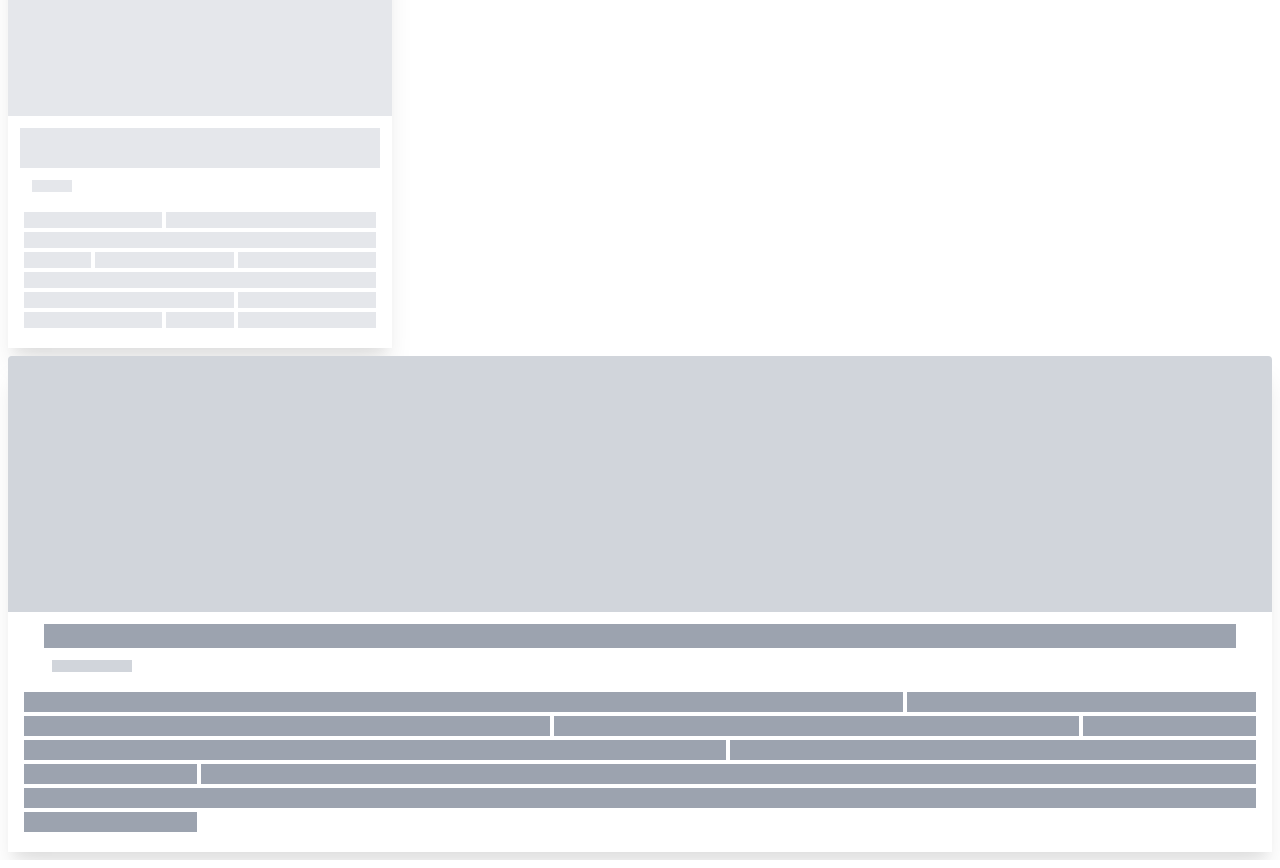
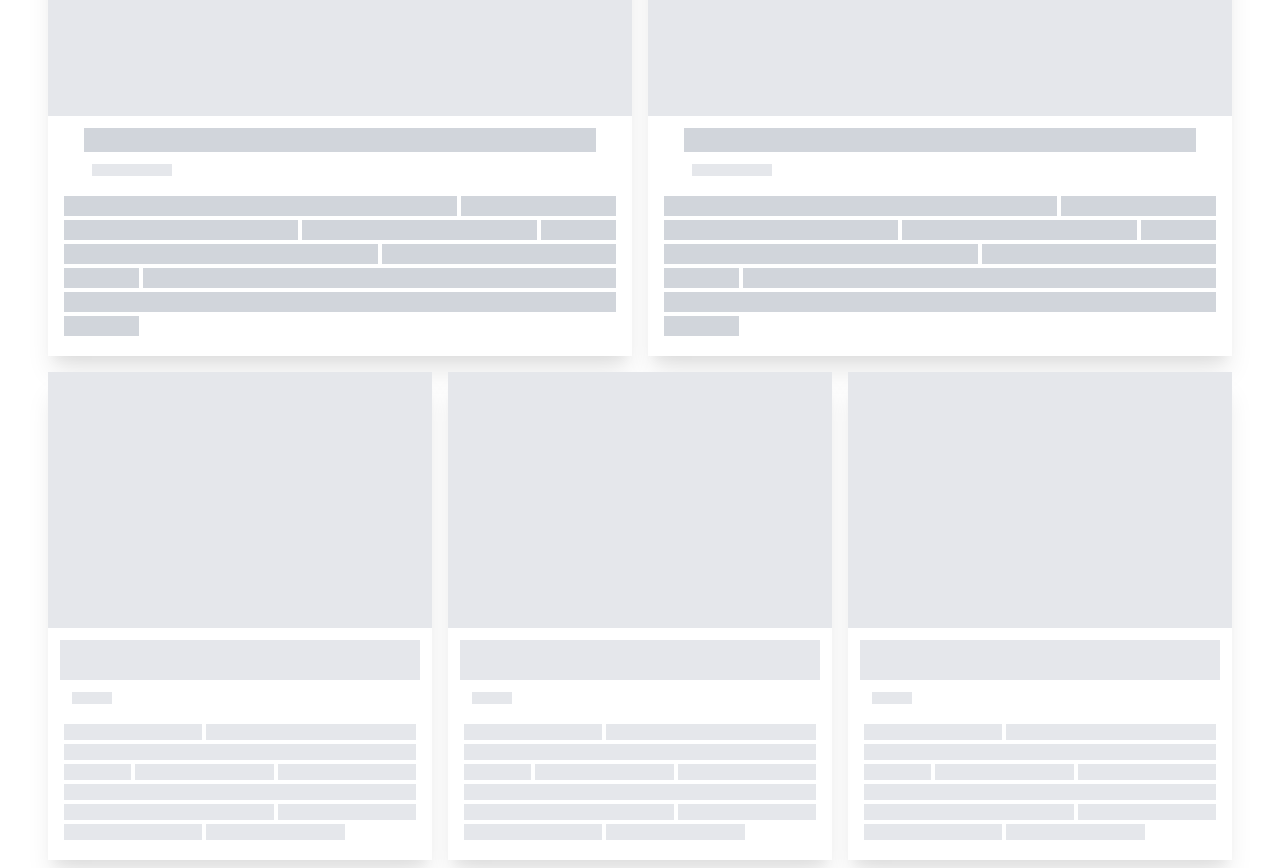
Before and after one commit to esmaeilmirzaee/ReactPlaygroundQuery, a React (Create React App) app: page / in a window 1280 px wide. Shown: the part 1920-2788 px from the top of the page. Built offline with nearby package versions, Linux system fonts and the light colour scheme.

Commit message:
initial commit

```diff
--- a/src/App.js
+++ b/src/App.js
@@ -7,8 +7,7 @@ import Planets from './components/Planets';
 
 import { Bultin } from './components/posts/main';
 
-import PostLoader from './loader/posts/PostLoader';
-import HeaderLoader from './loader/posts/HeaderLoader';
+import { PostsLoader } from './loader/posts/main';
 
 export default function App() {
 	let [page, setPage] = useState('people');
@@ -30,10 +29,7 @@ export default function App() {
 				<Bultin />
 			</div>
 			<div>
-				<PostLoader />
-			</div>
-			<div>
-				<HeaderLoader />
+				<PostsLoader />
 			</div>
 		</>
 	);
--- a/src/loader/posts/HeaderLoader.jsx
+++ b/src/loader/posts/HeaderLoader.jsx
@@ -3,30 +3,30 @@ function HeaderLoader() {
 		<div className="shadow-xl overflow-hidden m-2">
 			<div className="">
 				{/* Post poster */}
-				<div className="w-full h-64 bg-gray-300 rounded rounded-b-none animate-pulse"></div>
+				<div className="w-full h-64 bg-gray-200 rounded rounded-b-none animate-pulse"></div>
 				{/* Post title */}
 				<div className="m-3">
-					<div className="h-6 mx-6 bg-gray-400 animate-pulse"></div>
+					<div className="h-6 mx-6 bg-gray-300 animate-pulse"></div>
 				</div>
 				{/* Publish date */}
 				<div className="m-1">
-					<div className="h-3 w-20 ml-10 bg-gray-300 animate-pulse"></div>
+					<div className="h-3 w-20 ml-10 bg-gray-200 animate-pulse"></div>
 				</div>
 			</div>
 			{/* Post brief */}
 			<div className="mt-1 mb-1 p-4">
 				<div className="grid grid-cols-7 gap-1">
-					<div className="col-span-5 h-5 bg-gray-400 animate-pulse"></div>
-					<div className="col-span-2 h-5 bg-gray-400 animate-pulse"></div>
-					<div className="col-span-3 h-5 bg-gray-400 animate-pulse"></div>
-					<div className="col-span-3 h-5 bg-gray-400 animate-pulse"></div>
-					<div className="col-span-1 h-5 bg-gray-400 animate-pulse"></div>
-					<div className="col-span-4 h-5 bg-gray-400 animate-pulse"></div>
-					<div className="col-span-3 h-5 bg-gray-400 animate-pulse"></div>
-					<div className="col-span-1 h-5 bg-gray-400 animate-pulse"></div>
-					<div className="col-span-6 h-5 bg-gray-400 animate-pulse"></div>
-					<div className="col-span-7 h-5 bg-gray-400 animate-pulse"></div>
-					<div className="col-span-1 h-5 bg-gray-400 animate-pulse"></div>
+					<div className="col-span-5 h-5 bg-gray-300 animate-pulse"></div>
+					<div className="col-span-2 h-5 bg-gray-300 animate-pulse"></div>
+					<div className="col-span-3 h-5 bg-gray-300 animate-pulse"></div>
+					<div className="col-span-3 h-5 bg-gray-300 animate-pulse"></div>
+					<div className="col-span-1 h-5 bg-gray-300 animate-pulse"></div>
+					<div className="col-span-4 h-5 bg-gray-300 animate-pulse"></div>
+					<div className="col-span-3 h-5 bg-gray-300 animate-pulse"></div>
+					<div className="col-span-1 h-5 bg-gray-300 animate-pulse"></div>
+					<div className="col-span-6 h-5 bg-gray-300 animate-pulse"></div>
+					<div className="col-span-7 h-5 bg-gray-300 animate-pulse"></div>
+					<div className="col-span-1 h-5 bg-gray-300 animate-pulse"></div>
 				</div>
 			</div>
 		</div>
--- a/src/loader/posts/PostLoader.jsx
+++ b/src/loader/posts/PostLoader.jsx
@@ -26,7 +26,6 @@ function PostLoader() {
 					<div className="col-span-3 h-4 bg-gray-200 animate-pulse"></div>
 					<div className="col-span-2 h-4 bg-gray-200 animate-pulse"></div>
 					<div className="col-span-2 h-4 bg-gray-200 animate-pulse"></div>
-					<div className="col-span-1 h-4 bg-gray-200 animate-pulse"></div>
 					<div className="col-span-2 h-4 bg-gray-200 animate-pulse"></div>
 				</div>
 			</div>
--- /dev/null
+++ b/src/loader/posts/main.jsx
@@ -0,0 +1,30 @@
+import PostLoader from './PostLoader';
+import HeaderLoader from './HeaderLoader';
+
+export function PostsLoader() {
+	return (
+		<div className="flex justify-center">
+			<div className="items-center justify-center">
+				<div className="flex flex-1">
+					<div className="w-1/2">
+						<HeaderLoader />
+					</div>
+					<div className="w-1/2">
+						<HeaderLoader />
+					</div>
+				</div>
+				<div className="flex flex-1">
+					<div className="rounded-md">
+						<PostLoader />
+					</div>
+					<div className="rounded-md">
+						<PostLoader />
+					</div>
+					<div className="rounded-md">
+						<PostLoader />
+					</div>
+				</div>
+			</div>
+		</div>
+	);
+}
```
